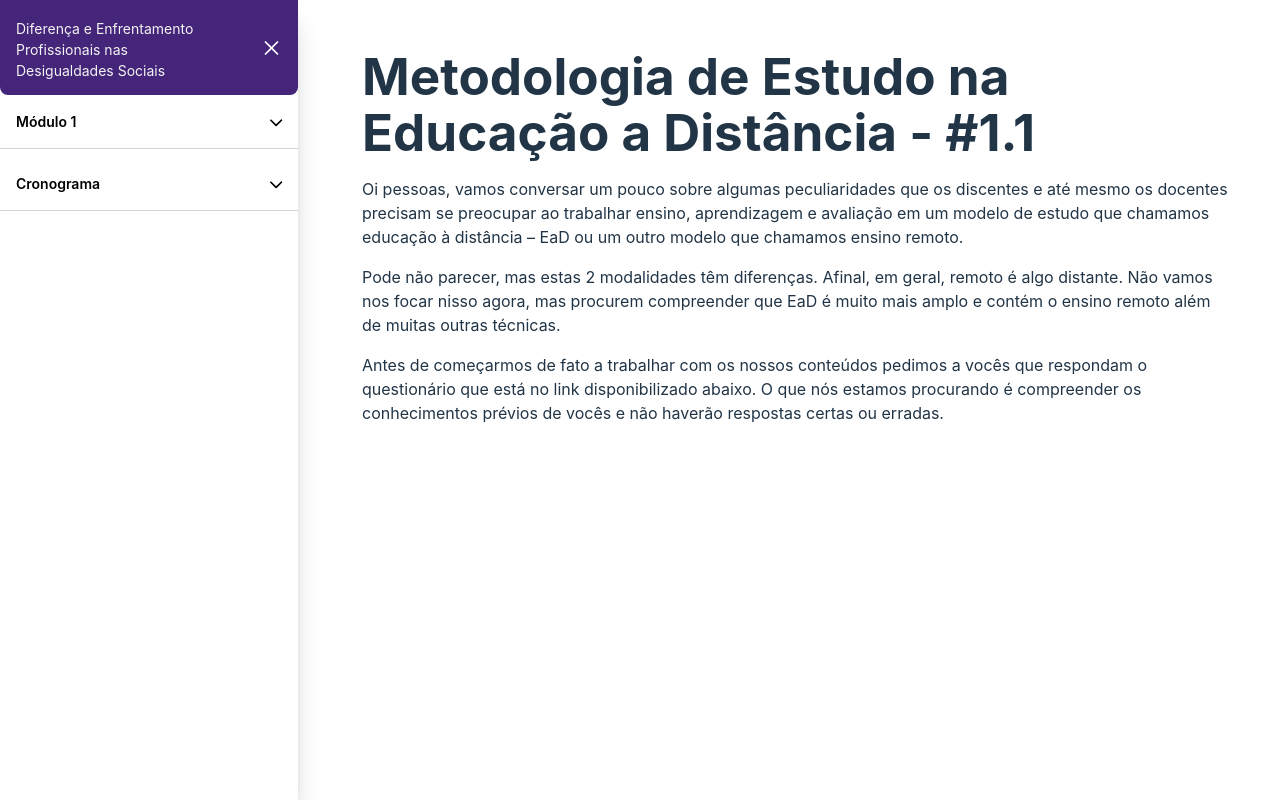
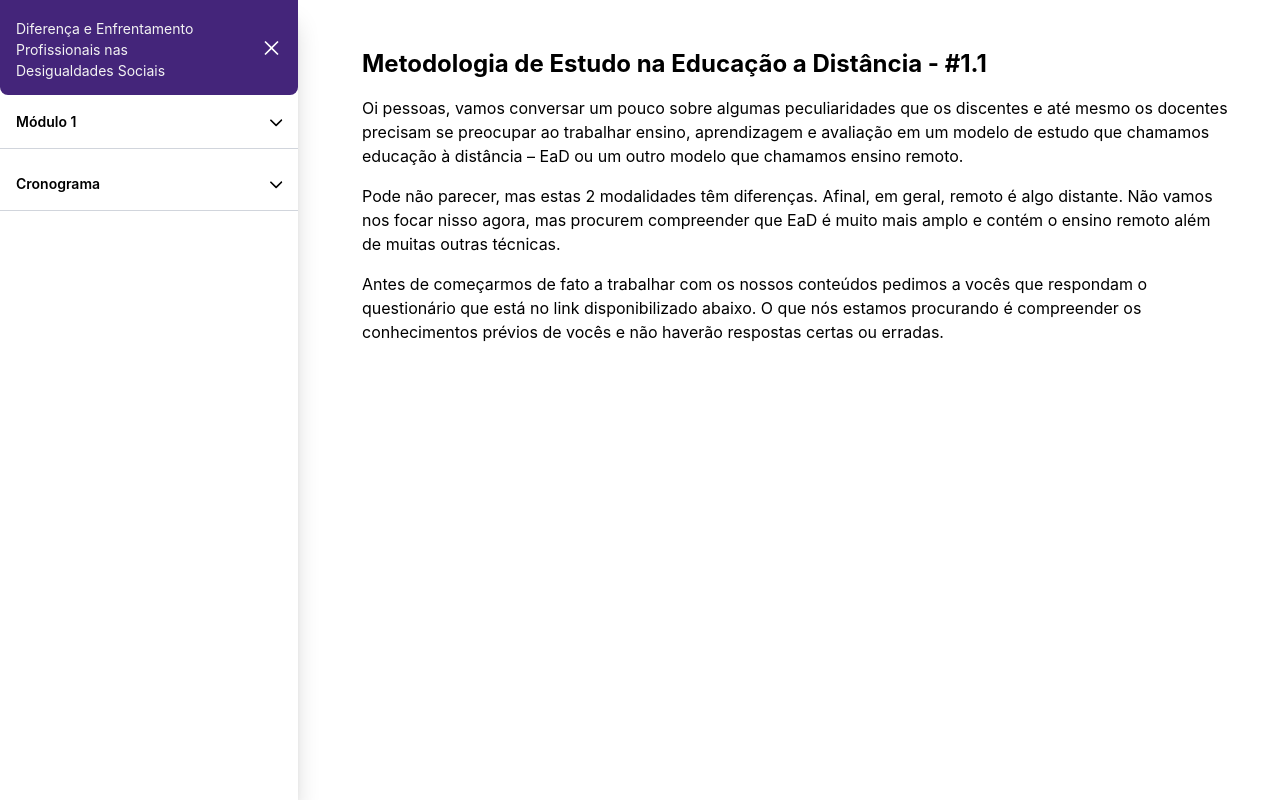
Before and after one commit to pvictor1206/modulos-enfrentamentos-IUVI, a React (Vite) app: page / in a window 1280 px wide. Built offline with nearby package versions, Linux system fonts and the light colour scheme.

Commit message:
modific fonte

```diff
--- a/src/App.jsx
+++ b/src/App.jsx
@@ -2,12 +2,11 @@ import './App.css';
 import Module_01_01 from './components/Modules/Module-01/Module_01_01.jsx';
 import Module_01_02 from './components/Modules/Module-01/Module_01_02.jsx';
 import Module_01_03 from './components/Modules/Module-01/Module_01_03.jsx';
-import NavBar from './components/Sidebar/NavBar.jsx';
 import { BrowserRouter as Router, Routes, Route } from "react-router-dom";
 
 function App() {
   return (
-    <>
+    <div className=''>
       <Router>
         <Routes>
           <Route path="/" Component={Module_01_01}/>
@@ -16,7 +15,7 @@ function App() {
           {/* Adicione mais rotas aqui se necessário */}
         </Routes>
       </Router>
-    </>
+    </div>
   );
 }
 
--- a/src/index.css
+++ b/src/index.css
@@ -4,64 +4,8 @@
 @import "@fontsource/inter/500.css"; /* Medium */
 @import "@fontsource/inter/700.css"; /* Bold */
 
-
-:root {
-  font-family: 'Inter';
-
-
-  color-scheme: light dark;
-  color: rgba(255, 255, 255, 0.87);
-  background-color: #242424;
-
-  font-synthesis: none;
-  text-rendering: optimizeLegibility;
-  -webkit-font-smoothing: antialiased;
-  -moz-osx-font-smoothing: grayscale;
-}
-
-a {
-  font-weight: 500;
-  color: #646cff;
-  text-decoration: inherit;
-}
-a:hover {
-  color: #535bf2;
-}
-
-
-h1 {
-  font-size: 3.2em;
-  line-height: 1.1;
-}
-
-button {
-  border-radius: 8px;
-  border: 1px solid transparent;
-  padding: 0.6em 1.2em;
-  font-size: 1em;
-  font-weight: 500;
-  font-family: inherit;
-  background-color: #1a1a1a;
-  cursor: pointer;
-  transition: border-color 0.25s;
-}
-button:hover {
-  border-color: #646cff;
-}
-button:focus,
-button:focus-visible {
-  outline: 4px auto -webkit-focus-ring-color;
-}
-
-@media (prefers-color-scheme: light) {
-  :root {
-    color: #213547;
-    background-color: #ffffff;
-  }
-  a:hover {
-    color: #747bff;
-  }
-  button {
-    background-color: #f9f9f9;
+@layer base {
+  html {
+    font-family: 'Inter', sans-serif;
   }
 }
```
